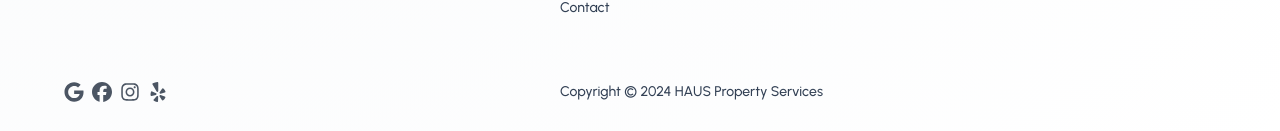
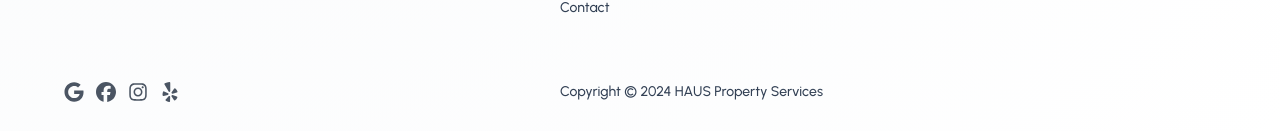
Before and after one commit to ben-v/haus, a React (Vite) app: page /contact in a window 1280 px wide. Shown: the part 1199-1330 px from the top of the page. Built offline with nearby package versions, Linux system fonts and the light colour scheme.

Commit message:
Adjusted spacing so less crowded.

```diff
--- a/src/components/common/SocalLinksCard.tsx
+++ b/src/components/common/SocalLinksCard.tsx
@@ -30,7 +30,7 @@ const SocialLinksCard = (props: SocialLinksCardProps) => {
 
     return (
         <ContentSectionContainer flexDirection="Center">
-            <div className="relative inline-flex gap-2">
+            <div className="relative inline-flex gap-3">
                 <Link to={SocialProfileUrls.GOOGLE} target="_blank" aria-label="google">
                     {/* No need for a separate color image file for Yelp. Use generic and apply color. Got the Facebook "blue" color by color sampling in another app and applyling here via fill property. */}
                     <SvgGoogleGLogo width={width} height={height} />
--- a/src/components/layouts/Footer.tsx
+++ b/src/components/layouts/Footer.tsx
@@ -53,7 +53,7 @@ const Footer = () => {
                   <p className="footer-text">A Bozeman, Montana Company.</p>
                 </div>
 
-                <div className="inline-flex gap-2 pt-2">
+                <div className="inline-flex gap-3 pt-2">
                   <Link to={SocialProfileUrls.GOOGLE} target="_blank" aria-label="google">
                     <span className="sr-only">Google</span>
                     <SvgGoogleFontAwesomeGeneric fill="currentColor" width={20} height={20} />
```
